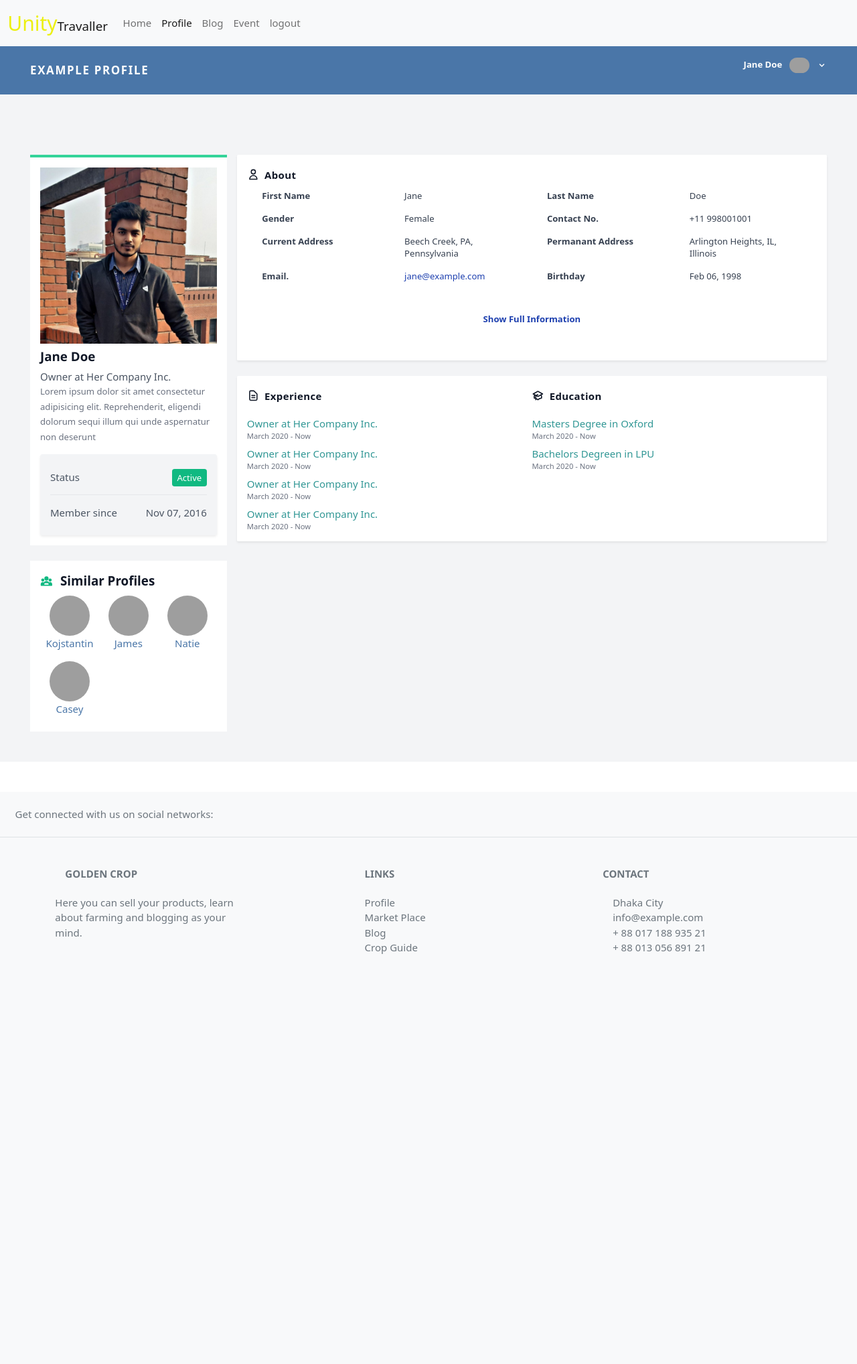
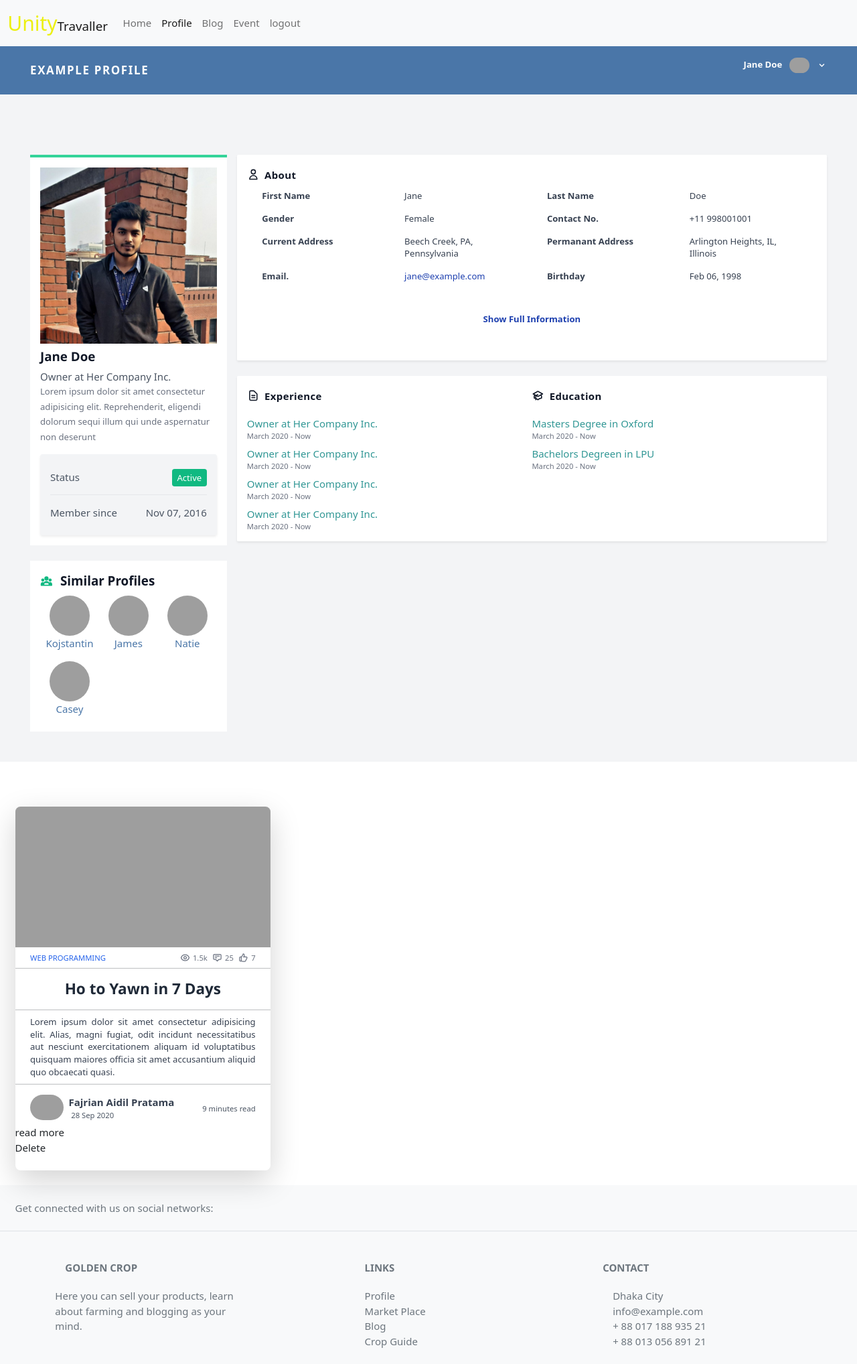
Before and after one commit to mahmud002/Unity_Travailler, a Django app: page /profile in a window 1280 px wide. Shown: the whole page at 67% size. Before the commit the page ends 1424 px from the top, so only its background shows below. Run offline with Django 3.2, Linux system fonts and the light colour scheme; a user stored in the database is signed in; data comes from the database, SQL or seed files in the repository; both versions use the stored data as it was after the commit; some libraries are stand-ins or nearby versions; grey boxes are pictures that could not be loaded.

Commit message:
I am Developing Blog Delete

```diff
--- a/home/urls.py
+++ b/home/urls.py
@@ -11,6 +11,7 @@
     path("profile",views.profile, name='profile'),
     path("blog",views.blog, name='blog'),
     path("blog_details",views.blog_details, name='blog_details'),
+    path("delete_blog",views.delete_blog, name='delete_blog'),
     path("comment",views.comment, name='comment'),
     path("login",views.login, name='login'),
     path("logout",views.logout, name='logout'),
--- a/home/views.py
+++ b/home/views.py
@@ -29,9 +29,25 @@
 
     if request.user.is_authenticated:
         data=Profile.objects.all()
+        data2=Blog.objects.all()
+        data3=Event.objects.all()
+        c=Comment.objects.all()
+        a=[]
+        b=[]
+
+        for temp in data2:
+            s=str(temp.username)
+            if s==str(request.user.username):
+                a.append(temp)
+        print(a)
 
 
-        return render(request,'profile.html',{'data':data})
+        for temp in data3:
+            s=str(temp.username)
+            if s==request.user.username:
+                b.append(temp)
+
+        return render(request,'profile.html',{'data':data, 'a':a})
     else:
         return HttpResponse("Please Login First")
 
@@ -42,6 +58,19 @@
 
 
     return render(request,'blog.html', {'data':data})
+def delete_blog (request):
+        if request.user.is_authenticated:
+            target=request.POST.get('System')
+            print("__________________________________________________________")
+            print(target)
+            data=Blog.objects.all()
+            for temp in data:
+                s=str(temp)
+                if s==target:
+                    temp.delete()
+            return redirect('profile')
+        else:
+            return HttpResponse("Please Login First")
 def blog_details (request):
     if request.user.is_authenticated:
         pk=request.POST.get('System2')
--- a/template/profile.html
+++ b/template/profile.html
@@ -290,5 +290,152 @@
 </div>
 
 
+<section class="flex flex-row flex-wrap mx-auto">
+{% for temp in a %}
+<!-- Card Component -->
+  <div
+    class="transition-all duration-150 flex w-full px-4 py-6 md:w-1/2 lg:w-1/3"
+  >
+
+
+
+
+    <div
+      class="flex flex-col items-stretch min-h-full pb-4 mb-6 transition-all duration-150 bg-white rounded-lg shadow-lg hover:shadow-2xl"
+    >
+      <div class="md:flex-shrink-0">
+        <img
+          src="{{temp.image}}"
+          alt="Blog Cover"
+          class="object-fill w-full rounded-lg rounded-b-none md:h-56"
+        />
+      </div>
+      <div class="flex items-center justify-between px-4 py-2 overflow-hidden">
+        <span class="text-xs font-medium text-blue-600 uppercase">
+          Web Programming
+        </span>
+        <div class="flex flex-row items-center">
+          <div
+            class="text-xs font-medium text-gray-500 flex flex-row items-center mr-2"
+          >
+            <svg
+              class="w-4 h-4 mr-1"
+              fill="none"
+              stroke="currentColor"
+              viewBox="0 0 24 24"
+              xmlns="http://www.w3.org/2000/svg"
+            >
+              <path
+                stroke-linecap="round"
+                stroke-linejoin="round"
+                stroke-width="2"
+                d="M15 12a3 3 0 11-6 0 3 3 0 016 0z"
+              ></path>
+              <path
+                stroke-linecap="round"
+                stroke-linejoin="round"
+                stroke-width="2"
+                d="M2.458 12C3.732 7.943 7.523 5 12 5c4.478 0 8.268 2.943 9.542 7-1.274 4.057-5.064 7-9.542 7-4.477 0-8.268-2.943-9.542-7z"
+              ></path>
+            </svg>
+            <span>1.5k</span>
+          </div>
+
+          <div
+            class="text-xs font-medium text-gray-500 flex flex-row items-center mr-2"
+          >
+            <svg
+              class="w-4 h-4 mr-1"
+              fill="none"
+              stroke="currentColor"
+              viewBox="0 0 24 24"
+              xmlns="http://www.w3.org/2000/svg"
+            >
+              <path
+                stroke-linecap="round"
+                stroke-linejoin="round"
+                stroke-width="2"
+                d="M7 8h10M7 12h4m1 8l-4-4H5a2 2 0 01-2-2V6a2 2 0 012-2h14a2 2 0 012 2v8a2 2 0 01-2 2h-3l-4 4z"
+              ></path>
+            </svg>
+            <span>25</span>
+          </div>
+
+          <div
+            class="text-xs font-medium text-gray-500 flex flex-row items-center"
+          >
+            <svg
+              class="w-4 h-4 mr-1"
+              fill="none"
+              stroke="currentColor"
+              viewBox="0 0 24 24"
+              xmlns="http://www.w3.org/2000/svg"
+            >
+              <path
+                stroke-linecap="round"
+                stroke-linejoin="round"
+                stroke-width="2"
+                d="M14 10h4.764a2 2 0 011.789 2.894l-3.5 7A2 2 0 0115.263 21h-4.017c-.163 0-.326-.02-.485-.06L7 20m7-10V5a2 2 0 00-2-2h-.095c-.5 0-.905.405-.905.905 0 .714-.211 1.412-.608 2.006L7 11v9m7-10h-2M7 20H5a2 2 0 01-2-2v-6a2 2 0 012-2h2.5"
+              ></path>
+            </svg>
+            <span>7</span>
+          </div>
+        </div>
+      </div>
+      <hr class="border-gray-300" />
+      <div class="flex flex-wrap items-center flex-1 px-4 py-1 text-center mx-auto">
+        <a href="#" class="hover:underline">
+          <h2 class="text-2xl font-bold tracking-normal text-gray-800">
+            Ho to Yawn in 7 Days
+          </h2>
+        </a>
+      </div>
+      <hr class="border-gray-300" />
+      <p
+        class="flex flex-row flex-wrap w-full px-4 py-2 overflow-hidden text-sm text-justify text-gray-700"
+      >
+        Lorem ipsum dolor sit amet consectetur adipisicing elit. Alias, magni
+        fugiat, odit incidunt necessitatibus aut nesciunt exercitationem aliquam
+        id voluptatibus quisquam maiores officia sit amet accusantium aliquid
+        quo obcaecati quasi.
+      </p>
+      <hr class="border-gray-300" />
+      <section class="px-4 py-2 mt-2">
+        <div class="flex items-center justify-between">
+          <div class="flex items-center flex-1">
+            <img
+              class="object-cover h-10 rounded-full"
+              src="https://thumbs.dreamstime.com/b/default-avatar-photo-placeholder-profile-icon-eps-file-easy-to-edit-default-avatar-photo-placeholder-profile-icon-124557887.jpg"
+              alt="Avatar"
+            />
+            <div class="flex flex-col mx-2">
+              <a href="" class="font-semibold text-gray-700 hover:underline">
+                Fajrian Aidil Pratama
+              </a>
+              <span class="mx-1 text-xs text-gray-600">28 Sep 2020</span>
+            </div>
+          </div>
+          <p class="mt-1 text-xs text-gray-600">9 minutes read</p>
+        </div>
+      </section>
+        <form action="/blog_details" method ="post" id="Systemform2" >
+     {% csrf_token %}
+
+     <button type="Submit" class="fullbtn"name="System2" value="{{temp.id}}" form="Systemform2" class="read_more">read more</button>
+    </form>
+        <form action="/delete_blog" method ="post" id="Systemform" >
+     {% csrf_token %}
+
+     <button type="Submit" class="fullbtn"name="System" value="{{temp}}" form="Systemform" class="read_more">Delete</button>
+    </form>
+    </div>
+
+  </div>
+{% endfor %}
+
+</section>
+
+
+
 
 {% endblock body %}
```
Also changed, not shown: db.sqlite3.
